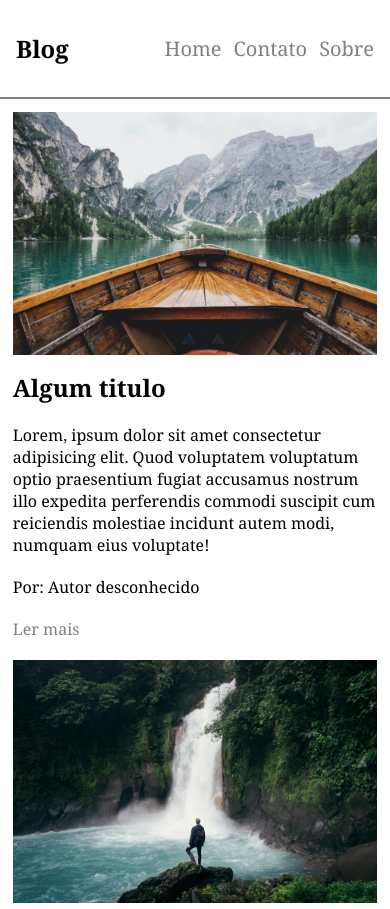
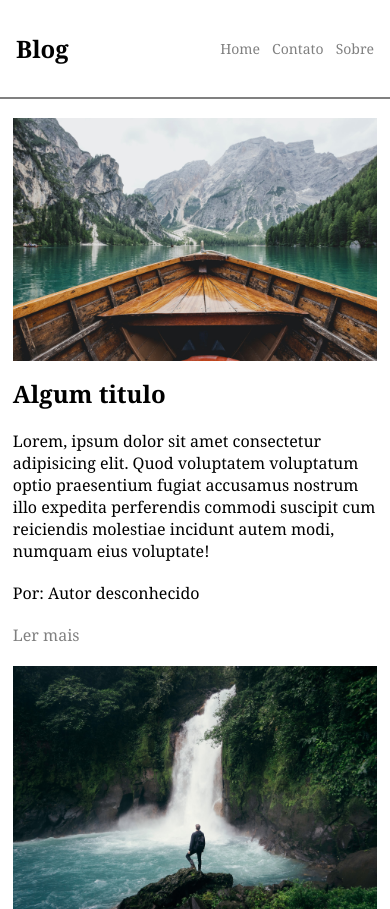
Before and after one commit to dErnandoV7/blog_semantico, a plain HTML site: page index.html in a window 390 px wide. Shown: the top 909 px of the page. Drawn offline with Linux system fonts and the light colour scheme.

Commit message:
Atualizar o style.css

```diff
--- a/css/style.css
+++ b/css/style.css
@@ -49,7 +49,7 @@ nav {
 .nav-itens ul {
     display: flex;
     gap: 12px;
-    font-size: 20px;
+    font-size: 14px;
 }
 
 /* containers */
@@ -157,7 +157,7 @@ footer p {
 @media (max-width: 750px) {
     .container {
         flex-direction: column;
-        padding: .8rem;
+        padding: 1.2rem .8rem;
     }
 
     .main-container,
```
